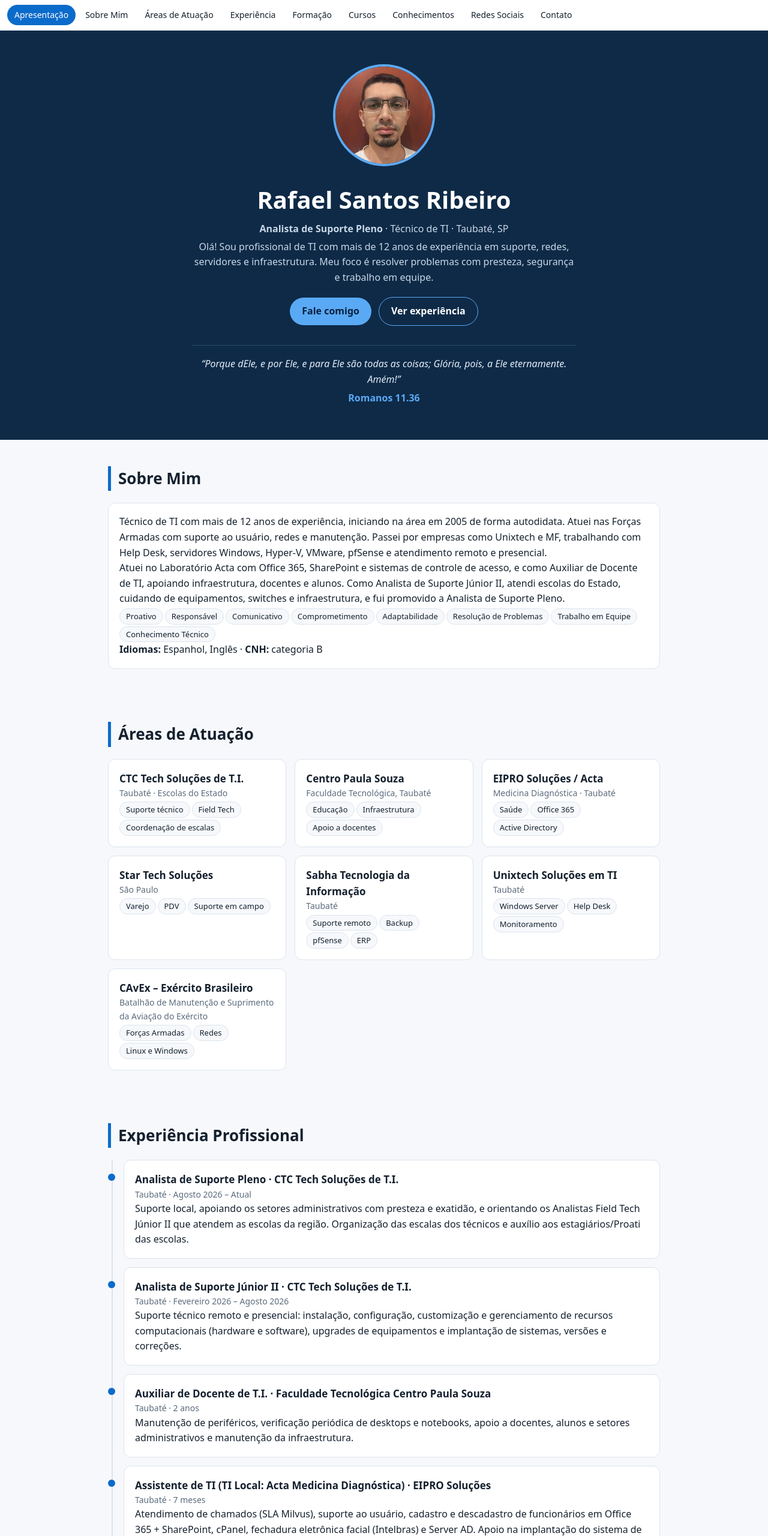
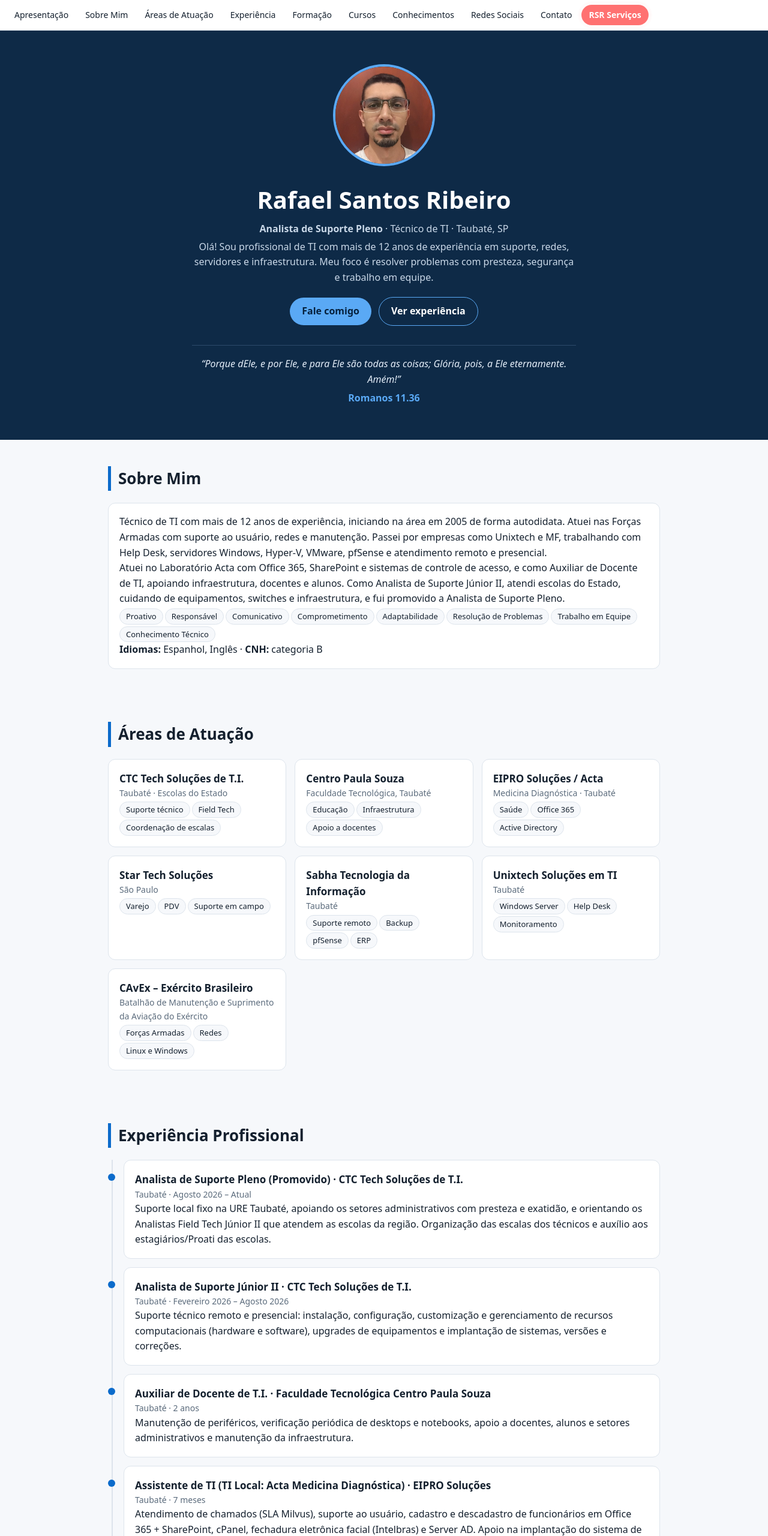
Before and after one commit to RafahSanRib/rafahsanrib.github.io, a plain HTML site: page index.html in a window 1280 px wide. Shown: the top 2560 px of the page at 60% size. Drawn offline with Linux system fonts and the light colour scheme.

Commit message:
Add files via upload

```diff
--- a/css/style.css
+++ b/css/style.css
@@ -38,3 +38,7 @@ nav a.ativo{background:var(--ac);color:#fff}
 .ic.yt{background:#f00}.ic.fb{background:#1877f2}.ic.li{background:#0a66c2}
 .ic.ig{background:linear-gradient(45deg,#f9a825,#e1306c 50%,#5b51d8)}
 .soc .card{transition:transform .15s}.soc .card:hover{transform:translateY(-3px)}
+
+@keyframes piscar{0%,100%{opacity:1;box-shadow:0 0 0 0 rgba(255,90,90,.6)}50%{opacity:.85;box-shadow:0 0 0 6px rgba(255,90,90,0)}}
+nav a.destaque{background:#ff5a5a;color:#fff;font-weight:700;animation:piscar 1.4s ease-in-out infinite}
+nav a.destaque:hover{background:#e64545}
--- a/index.html
+++ b/index.html
@@ -9,6 +9,7 @@
 <body>
 <nav>
 <a href="#inicio">Apresentação</a><a href="#sobre">Sobre Mim</a><a href="#areas">Áreas de Atuação</a><a href="#experiencia">Experiência</a><a href="#formacao">Formação</a><a href="#cursos">Cursos</a><a href="#conhecimentos">Conhecimentos</a><a href="#redes">Redes Sociais</a><a href="#contato">Contato</a>
+<a href="https://rafahsanrib.github.io/rsrservicos.github.io/" target="_blank" rel="noopener" class="destaque">RSR Serviços</a>
 </nav>
 
 <header class="hero" id="inicio">
@@ -46,7 +47,7 @@
 <section id="experiencia">
 <h2>Experiência Profissional</h2>
 <div class="tl">
-<div class="card"><h3>Analista de Suporte Pleno · CTC Tech Soluções de T.I.</h3><p class="meta">Taubaté · Agosto 2026 – Atual</p><p>Suporte local, apoiando os setores administrativos com presteza e exatidão, e orientando os Analistas Field Tech Júnior II que atendem as escolas da região. Organização das escalas dos técnicos e auxílio aos estagiários/Proati das escolas.</p></div>
+<div class="card"><h3>Analista de Suporte Pleno (Promovido) · CTC Tech Soluções de T.I.</h3><p class="meta">Taubaté · Agosto 2026 – Atual</p><p>Suporte local fixo na URE Taubaté, apoiando os setores administrativos com presteza e exatidão, e orientando os Analistas Field Tech Júnior II que atendem as escolas da região. Organização das escalas dos técnicos e auxílio aos estagiários/Proati das escolas.</p></div>
 <div class="card"><h3>Analista de Suporte Júnior II · CTC Tech Soluções de T.I.</h3><p class="meta">Taubaté · Fevereiro 2026 – Agosto 2026</p><p>Suporte técnico remoto e presencial: instalação, configuração, customização e gerenciamento de recursos computacionais (hardware e software), upgrades de equipamentos e implantação de sistemas, versões e correções.</p></div>
 <div class="card"><h3>Auxiliar de Docente de T.I. · Faculdade Tecnológica Centro Paula Souza</h3><p class="meta">Taubaté · 2 anos</p><p>Manutenção de periféricos, verificação periódica de desktops e notebooks, apoio a docentes, alunos e setores administrativos e manutenção da infraestrutura.</p></div>
 <div class="card"><h3>Assistente de TI (TI Local: Acta Medicina Diagnóstica) · EIPRO Soluções</h3><p class="meta">Taubaté · 7 meses</p><p>Atendimento de chamados (SLA Milvus), suporte ao usuário, cadastro e descadastro de funcionários em Office 365 + SharePoint, cPanel, fechadura eletrônica facial (Intelbras) e Server AD. Apoio na implantação do sistema de atendimento Movidesk.</p></div>
@@ -99,7 +100,7 @@
 <h2>Contato</h2>
 <div class="card">
 <p>📍 Taubaté, SP</p>
-<p>📞 <a class="lk" href=""></a></p>
+<p>📞 <a class="lk" href="tel:+5512997008962">(12) 99700-8962</a></p>
 <p>✉️ <a class="lk" href="mailto:rafasantosribeiro777@gmail.com">rafasantosribeiro777@gmail.com</a></p>
 </div>
 </section>
```
